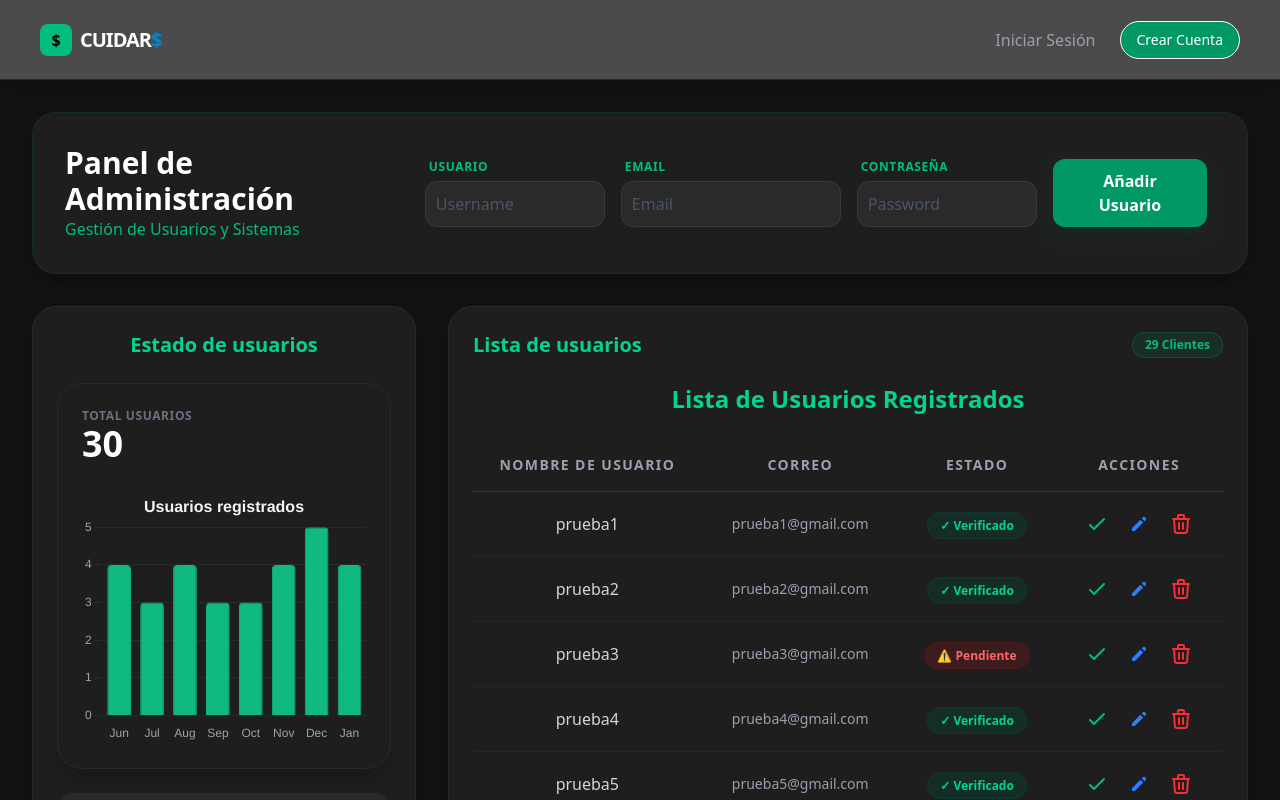
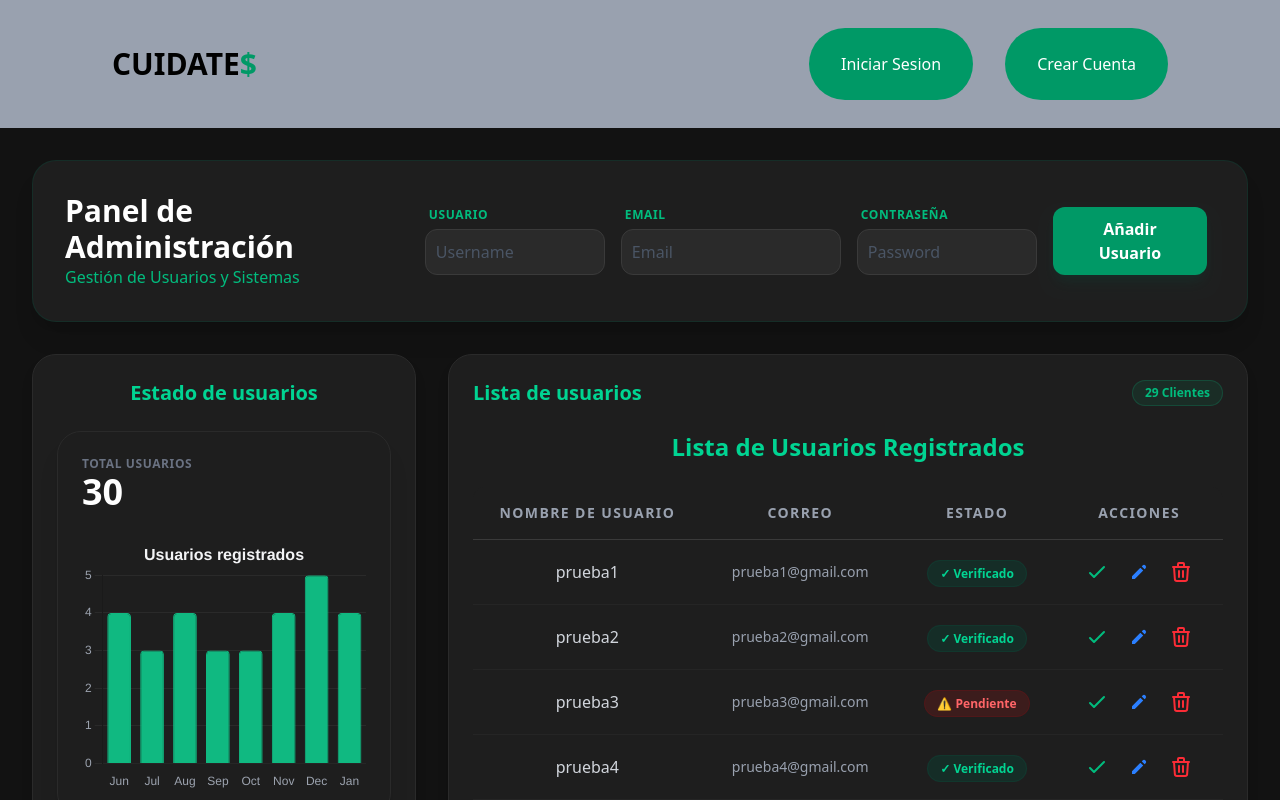
Before and after one commit to DoubleLiFFt/examen, a React (Vite) app: page /AdminView in a window 1280 px wide. Shown: the top 800 px of the page. Built offline with nearby package versions, Linux system fonts and the light colour scheme.

Commit message:
Navbar Re estructurado

```diff
--- a/src/Components/layout/Navbar.tsx
+++ b/src/Components/layout/Navbar.tsx
@@ -1,5 +1,6 @@
 import Button from "../example/Button.tsx";
 import { Link, useNavigate } from 'react-router-dom';
+import React, { useState } from "react";
 import NotificationBell from './NotificationBell';
 
 export default function Navbar() {
@@ -9,48 +10,84 @@ export default function Navbar() {
         sessionStorage.removeItem("userRole");
         navigate("/Login");
     };
+    const [isOpen, setIsOpen] = React.useState(false);
+    const toggle = () => {
+        setIsOpen(!isOpen);
+    }
 
     return (
-        <nav className="sticky top-0 z-50 flex justify-between px-4 md:px-10 bg-[#1e1e1e]/80 backdrop-blur-md h-auto min-h-[5rem] py-4 md:py-0 items-center border-b border-[#2a2a2a] shadow-xl">
-            <div className="flex items-center gap-2">
-                <div className="w-8 h-8 bg-emerald-500 rounded-lg flex items-center justify-center font-black text-black shrink-0">
-                    $
-                </div>
-                <Link to="/" className="text-lg md:text-xl font-bold tracking-tighter text-white hover:text-emerald-400 transition-colors">
-                    CUIDAR<span className="text-sky-600">$</span>
+        <nav className="flex flex-row justify-between h-32 items-center bg-gray-400 px-28">
+            <div>
+                <Link to="/">
+                    <h1 className="text-3xl font-bold hover:scale-125 transition-all">
+                        CUIDATE<span className="text-emerald-600">$</span>
+                    </h1>
                 </Link>
             </div>
-            <div className="flex items-center gap-3 md:gap-6">
-                {!isLoggedIn ? (
+            <div className="flex gap-8">
+                {!isLoggedIn? (
                     <>
-                        <Link to="/Login" className="text-gray-400 hover:text-white text-sm md:text-base font-medium transition-colors">
-                            Iniciar Sesión
+                        <Link to="/Login">
+                            <Button type="submit" variant="primary" className="border-none hover:scale-125 h-18">
+                                Iniciar Sesion
+                            </Button>
                         </Link>
                         <Link to="/Register">
-                            <Button variant="primary" className="text-xs md:text-sm px-3 py-1.5 md:px-4 md:py-2">
+                            <Button type="submit" variant="primary" className="border-none hover:scale-125 h-18">
                                 Crear Cuenta
                             </Button>
                         </Link>
                     </>
                 ) : (
-                    <div className="flex flex-row items-center gap-3 md:gap-8">
-                        <NotificationBell />
-                        <div className="hidden sm:flex items-center gap-3 px-4 py-2 bg-[#2a2a2a] rounded-full border border-[#3a3a3a]">
-                            <div className="w-2 h-2 bg-emerald-500 rounded-full animate-pulse"></div>
-                            <span className="text-sm font-medium text-gray-300">
-                                {isLoggedIn.toUpperCase()}
-                            </span>
+                    <div className="flex flex-row gap-12 items-center">
+                        <div className="flex items-center gap-4 bg-emerald-400 px-8 py-6 rounded-full">
+                            <div className="w-2 h-2 rounded-full bg-emerald-800 animate-pulse"></div>
+                            <span className="font-bold text-sky-800 ">{isLoggedIn.toUpperCase()}</span>
                         </div>
-                        <Button
-                            variant="primary"
-                            type="button"
-                            onClick={handleLogout}
-                            className="text-xs md:text-sm px-3 py-1.5 md:px-4 md:py-2"
-                        >
+                        <Button type="submit" variant="primary" onClick={ handleLogout } className="border-none hover:scale-125 h-18">
                             Cerrar Sesión
                         </Button>
+                        <button onClick={toggle}>
+                            <svg
+                                xmlns="http://www.w3.org/2000/svg"
+                                viewBox="0 0 512 512"
+                                fill="currentColor"
+                                className="h-12 w-12 hover:scale-110 transition-all hover:cursor-pointer"
+                            >
+                                <path d="M480 288H32c-17.7 0-32-14.3-32-32s14.3-32 32-32h448c17.7 0 32 14.3 32 32s-14.3 32-32 32z" />
+                                <path d="M480 138.7H32c-17.7 0-32-14.3-32-32s14.3-32 32-32h448c17.7 0 32 14.3 32 32s-14.3 32-32 32z" />
+                                <path d="M480 437.3H32c-17.7 0-32-14.3-32-32s14.3-32 32-32h448c17.7 0 32 14.3 32 32s-14.3 32-32 32z" />
+                            </svg>
+                        </button>
+                        <div>
+                            <div className={`fixed w-96 top-0 right-0 h-full bg-[#1e1e1e] z-50 p-6 flex flex-col gap-8 text-white shadow-2xl transition-transform duration-500 ease-in-out ${isOpen ? "translate-x-0" : "translate-x-full"}`}>
+                                <button onClick={toggle} className="self-end m-12">
+                                    <svg
+                                        xmlns="http://www.w3.org/2000/svg"
+                                        viewBox="0 0 512 512"
+                                        fill="currentColor"
+                                        className="h-6 w-6 hover:scale-125 transition-all hover:cursor-pointer text-white"
+                                    >
+                                        <path d="M480 288H32c-17.7 0-32-14.3-32-32s14.3-32 32-32h448c17.7 0 32 14.3 32 32s-14.3 32-32 32z" />
+                                        <path d="M480 138.7H32c-17.7 0-32-14.3-32-32s14.3-32 32-32h448c17.7 0 32 14.3 32 32s-14.3 32-32 32z" />
+                                        <path d="M480 437.3H32c-17.7 0-32-14.3-32-32s14.3-32 32-32h448c17.7 0 32 14.3 32 32s-14.3 32-32 32z" />
+                                    </svg>
+                                </button>
+                                <div className="flex flex-col gap-4 mt-8 text-white">
+                                    <span onClick={() => navigate("/Login")} className="relative px-6 py-4 text-white hover:bg-gray-800/50 transition-colors group hover:cursor-pointer">
+                                        <div className="absolute left-0 top-0 h-full w-1 bg-emerald-500 scale-y-0 group-hover:scale-y-100 transition-all origin-bottom"></div>
+                                        <span className="font-bold tracking-widest">INICIO</span>
+                                    </span>
+                                    <span onClick={() => navigate("/Register")} className="relative px-6 py-4 text-white hover:bg-gray-800/50 transition-colors group hover:cursor-pointer">
+                                        <div className="absolute left-0 top-0 h-full w-1 bg-emerald-500 scale-y-0 group-hover:scale-y-100 transition-all origin-bottom"></div>
+                                        <span className="font-bold tracking-widest">PERFIL</span>
+                                    </span>
+                                </div>
+                            </div>
+                            <div onClick={toggle} className={`fixed inset-0 bg-black/60 backdrop-blur-sm z-40 transition-opacity duration-500 ${isOpen? "opacity-100 visible" : "opacity-0 invisible"}`} />
+                        </div>
                     </div>
-                )}
+                    )}
             </div>
         </nav>
     );
```
